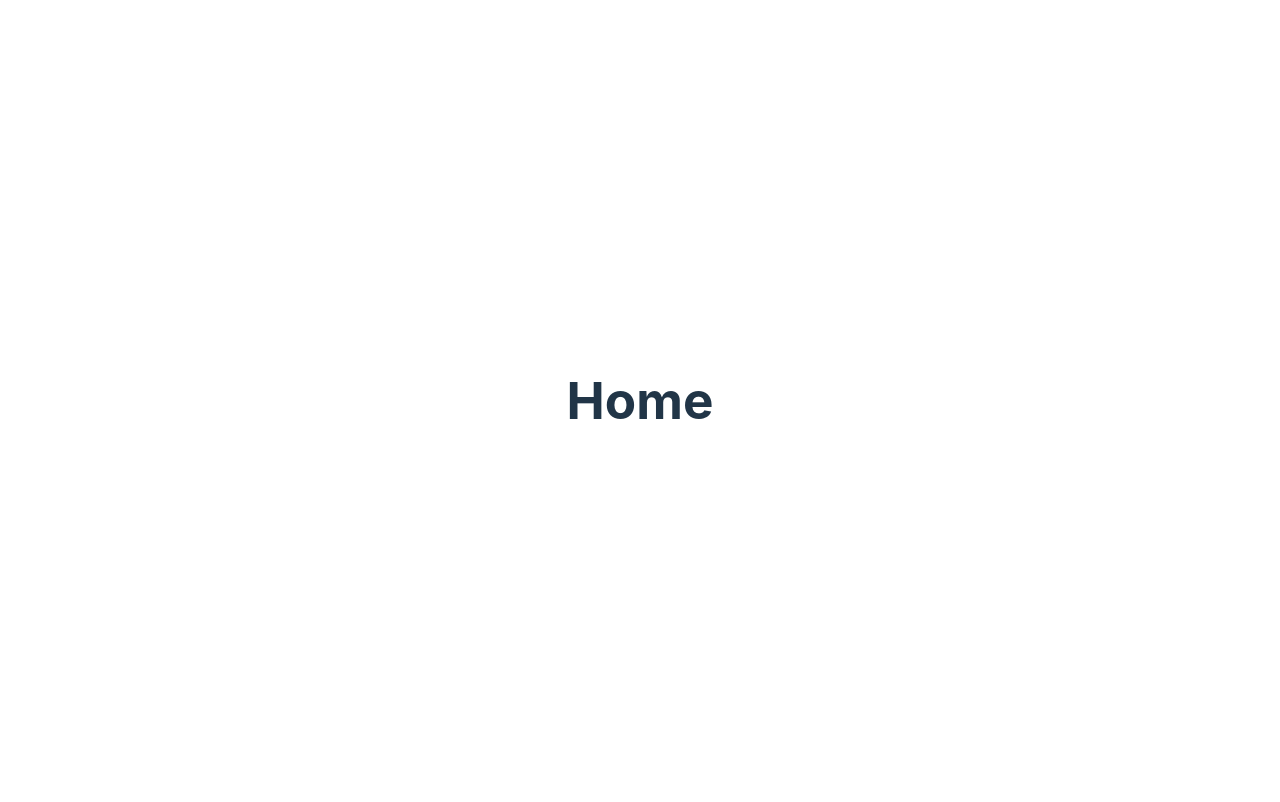
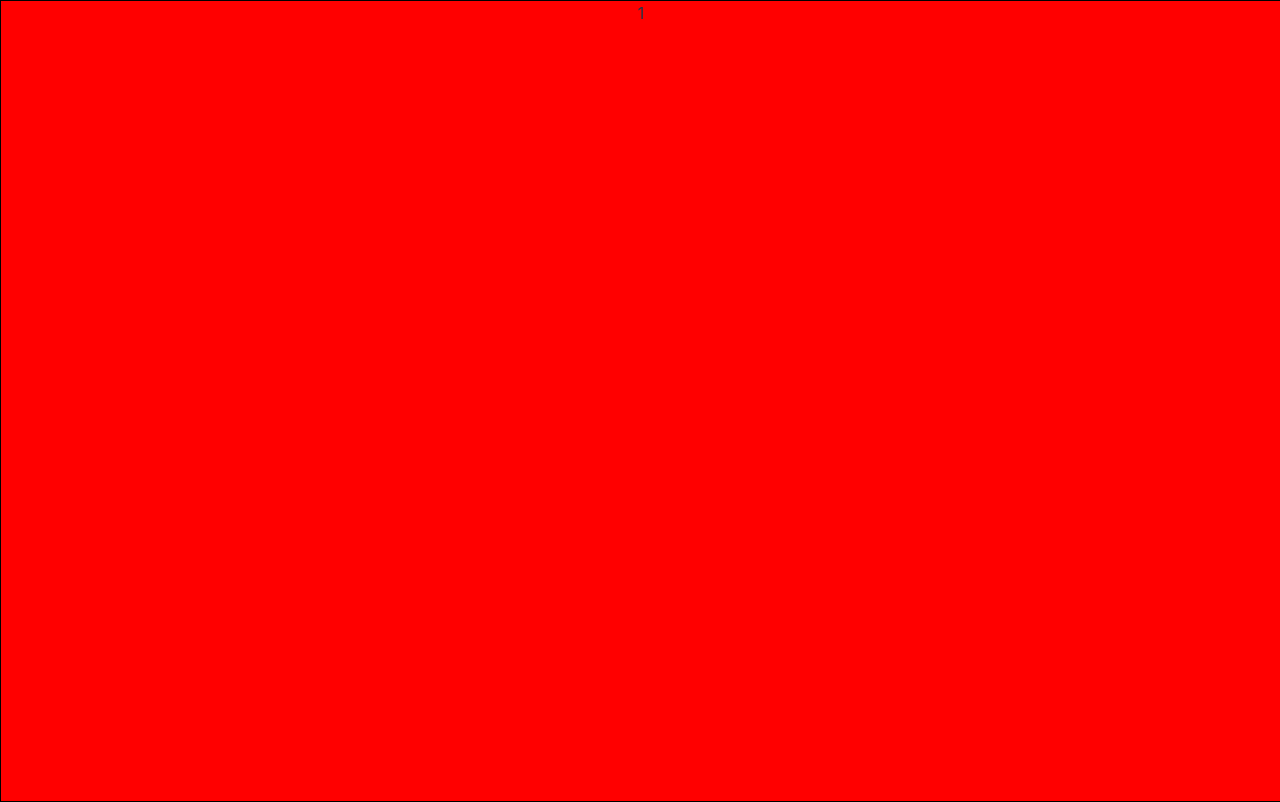
Before and after one commit to fancn21th/2-Big-Screen-Vue3, a Vue app: page / in a window 1280 px wide. Built offline with nearby package versions, Linux system fonts and the light colour scheme.

Commit message:
📦 NEW: Layer Component

```diff
--- a/src/components/layer/Layer.vue
+++ b/src/components/layer/Layer.vue
@@ -0,0 +1,23 @@
+<script setup>
+defineProps({
+  index: Number,
+});
+</script>
+
+<template>
+  <div class="layer">
+    {{ index }}
+  </div>
+</template>
+
+<style scoped>
+.layer {
+  position: absolute;
+  top: 0;
+  left: 0;
+  width: 100%;
+  height: 100%;
+  background-color: red;
+  border: 1px solid black;
+}
+</style>
--- a/src/pages/home/Home.vue
+++ b/src/pages/home/Home.vue
@@ -1,6 +1,7 @@
 <script setup>
+import Layer from "../../components/layer/Layer.vue";
 </script>
 
 <template>
-  <h1>Home</h1>
+  <Layer index="1">Home</Layer>
 </template>
```
Also changed, not shown: src/layouts/Basic/BasicLayout.vue (added).
